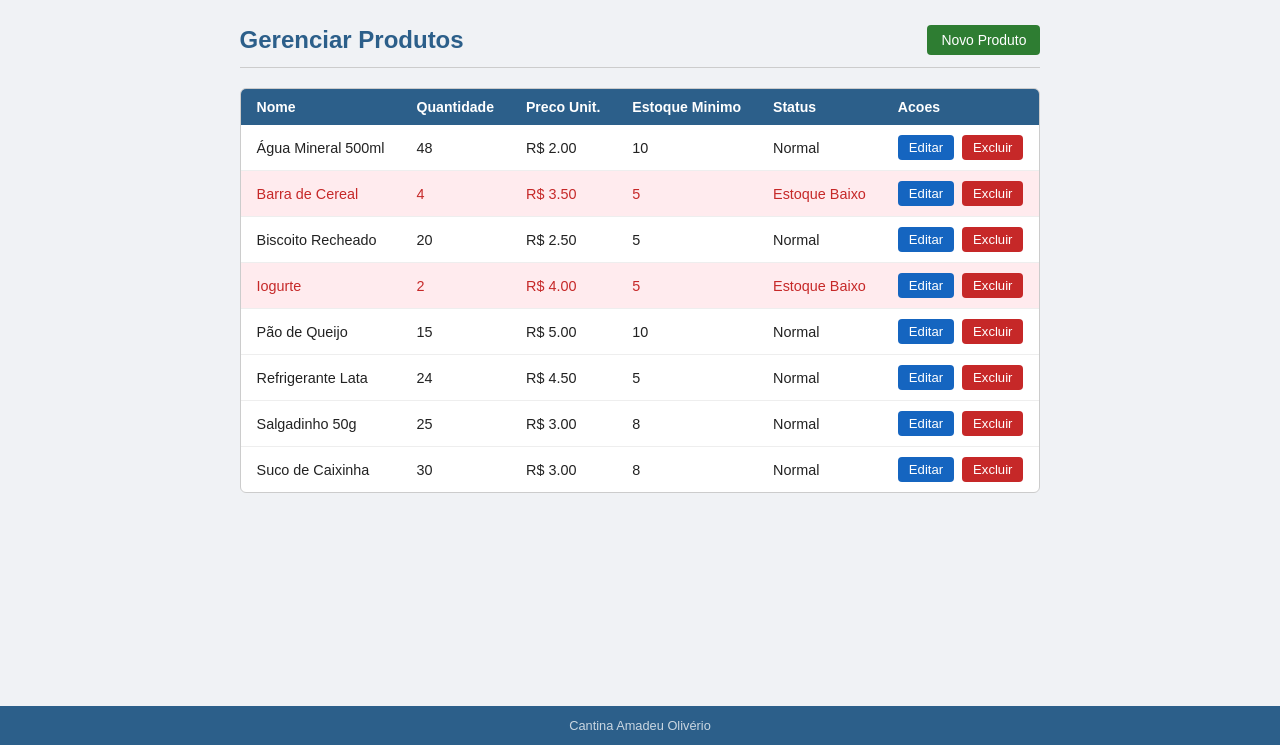
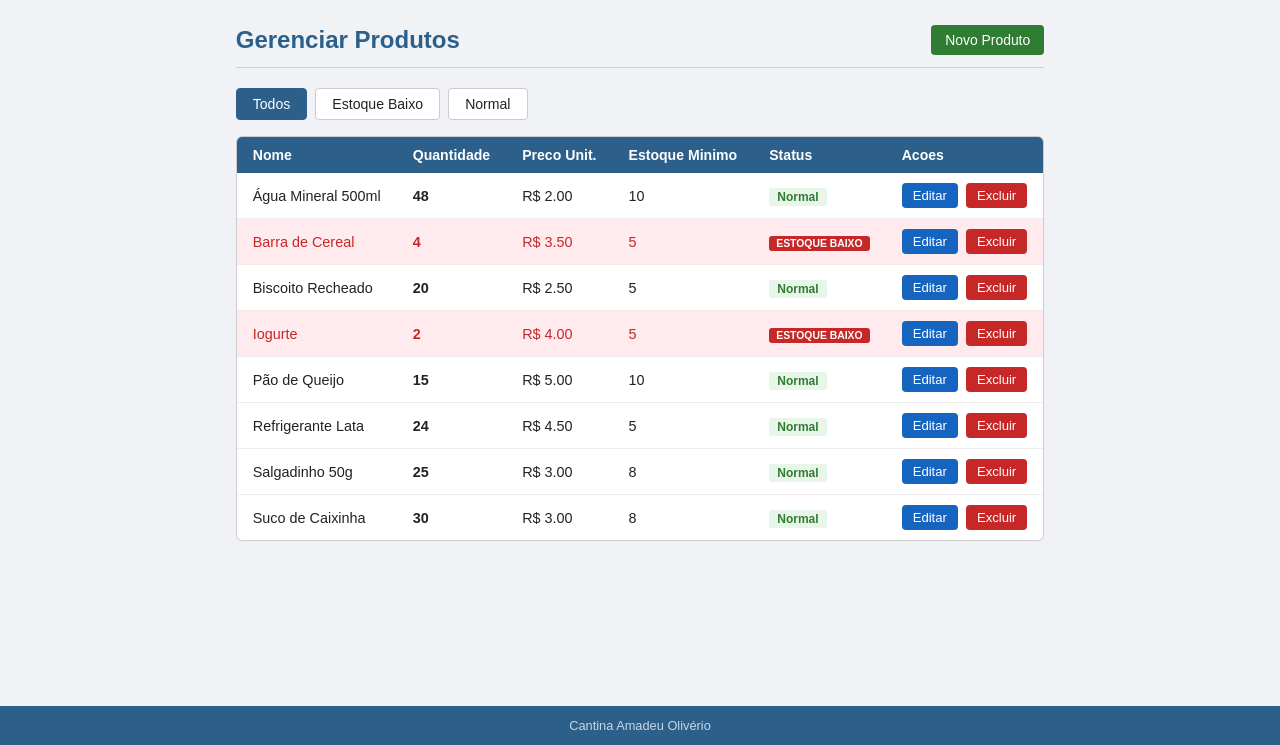
Before and after one commit to yuril06/PROJETO-PIM-ADS, a Flask app: page /produtos in a window 1280 px wide. Shown: the part 55-800 px from the top of the page. Run offline with Flask 3, Linux system fonts and the light colour scheme; the visitor is signed in with stand-in values (Sample User, id 1); data comes from the database, SQL or seed files in the repository.

Commit message:
Add low stock filter on products page

```diff
--- a/static/style.css
+++ b/static/style.css
@@ -309,6 +309,40 @@ body {
     font-size: 0.81rem;
 }
 
+/* --- Filtros de produto --- */
+.filtros-produto {
+    display: flex;
+    gap: 8px;
+    margin-bottom: 16px;
+}
+
+.btn-filtro {
+    background-color: var(--branco);
+    border: 1px solid var(--borda);
+    padding: 7px 16px;
+    border-radius: 4px;
+    font-size: 0.88rem;
+    cursor: pointer;
+    color: var(--texto);
+}
+
+.btn-filtro:hover { background-color: #eee; }
+
+.btn-filtro.ativo {
+    background-color: var(--azul);
+    color: white;
+    border-color: var(--azul);
+}
+
+.badge-normal {
+    background-color: #e8f5e9;
+    color: var(--verde);
+    font-size: 0.75rem;
+    padding: 2px 8px;
+    border-radius: 3px;
+    font-weight: bold;
+}
+
 /* --- Busca por data --- */
 .form-busca-data {
     display: flex;
--- a/templates/produtos.html
+++ b/templates/produtos.html
@@ -9,9 +9,15 @@
     <a href="{{ url_for('cadastro') }}" class="btn-acao">Novo Produto</a>
 </div>
 
+<div class="filtros-produto">
+    <button class="btn-filtro ativo" onclick="filtrar('todos')">Todos</button>
+    <button class="btn-filtro" onclick="filtrar('baixo')">Estoque Baixo</button>
+    <button class="btn-filtro" onclick="filtrar('normal')">Normal</button>
+</div>
+
 <div class="tabela-container">
     {% if produtos %}
-    <table class="tabela">
+    <table class="tabela" id="tabela-produtos">
         <thead>
             <tr>
                 <th>Nome</th>
@@ -24,15 +30,20 @@
         </thead>
         <tbody>
             {% for produto in produtos %}
-            <tr {% if produto['estoque_baixo'] %}class="linha-alerta"{% endif %}>
+            <tr {% if produto['estoque_baixo'] %}class="linha-alerta" data-status="baixo"{% else %}data-status="normal"{% endif %}>
                 <td>{{ produto['nome'] }}</td>
-                <td>{{ produto['quantidade'] }}</td>
+                <td><strong {% if produto['estoque_baixo'] %}style="color:var(--vermelho)"{% endif %}>{{ produto['quantidade'] }}</strong></td>
                 <td>R$ {{ "%.2f"|format(produto['preco']) }}</td>
                 <td>{{ produto['estoque_minimo'] }}</td>
-                <td>{% if produto['estoque_baixo'] %}Estoque Baixo{% else %}Normal{% endif %}</td>
+                <td>
+                    {% if produto['estoque_baixo'] %}
+                    <span class="badge-alerta">ESTOQUE BAIXO</span>
+                    {% else %}
+                    <span class="badge-normal">Normal</span>
+                    {% endif %}
+                </td>
                 <td>
                     <a href="{{ url_for('editar', produto_id=produto['id']) }}" class="btn-editar">Editar</a>
-
                     <form method="POST" action="{{ url_for('excluir', produto_id=produto['id']) }}"
                           style="display:inline;"
                           onsubmit="return confirm('Tem certeza que deseja excluir {{ produto['nome'] }}?')">
@@ -48,4 +59,22 @@
     {% endif %}
 </div>
 
+<script>
+function filtrar(tipo) {
+    const linhas = document.querySelectorAll('#tabela-produtos tbody tr');
+    const botoes = document.querySelectorAll('.btn-filtro');
+
+    botoes.forEach(b => b.classList.remove('ativo'));
+    event.target.classList.add('ativo');
+
+    linhas.forEach(linha => {
+        if (tipo === 'todos') {
+            linha.style.display = '';
+        } else {
+            linha.style.display = linha.dataset.status === tipo ? '' : 'none';
+        }
+    });
+}
+</script>
+
 {% endblock %}
```
